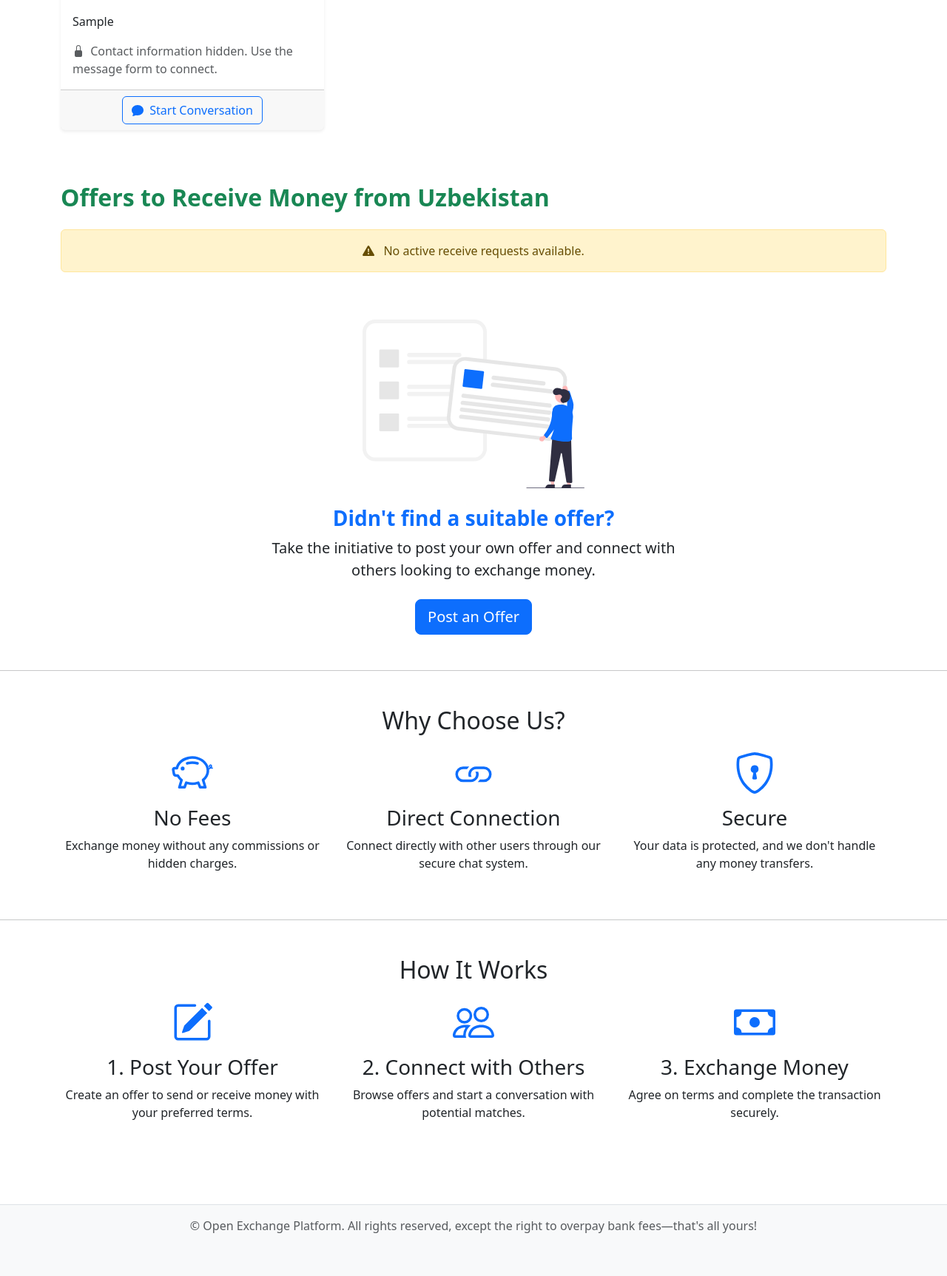
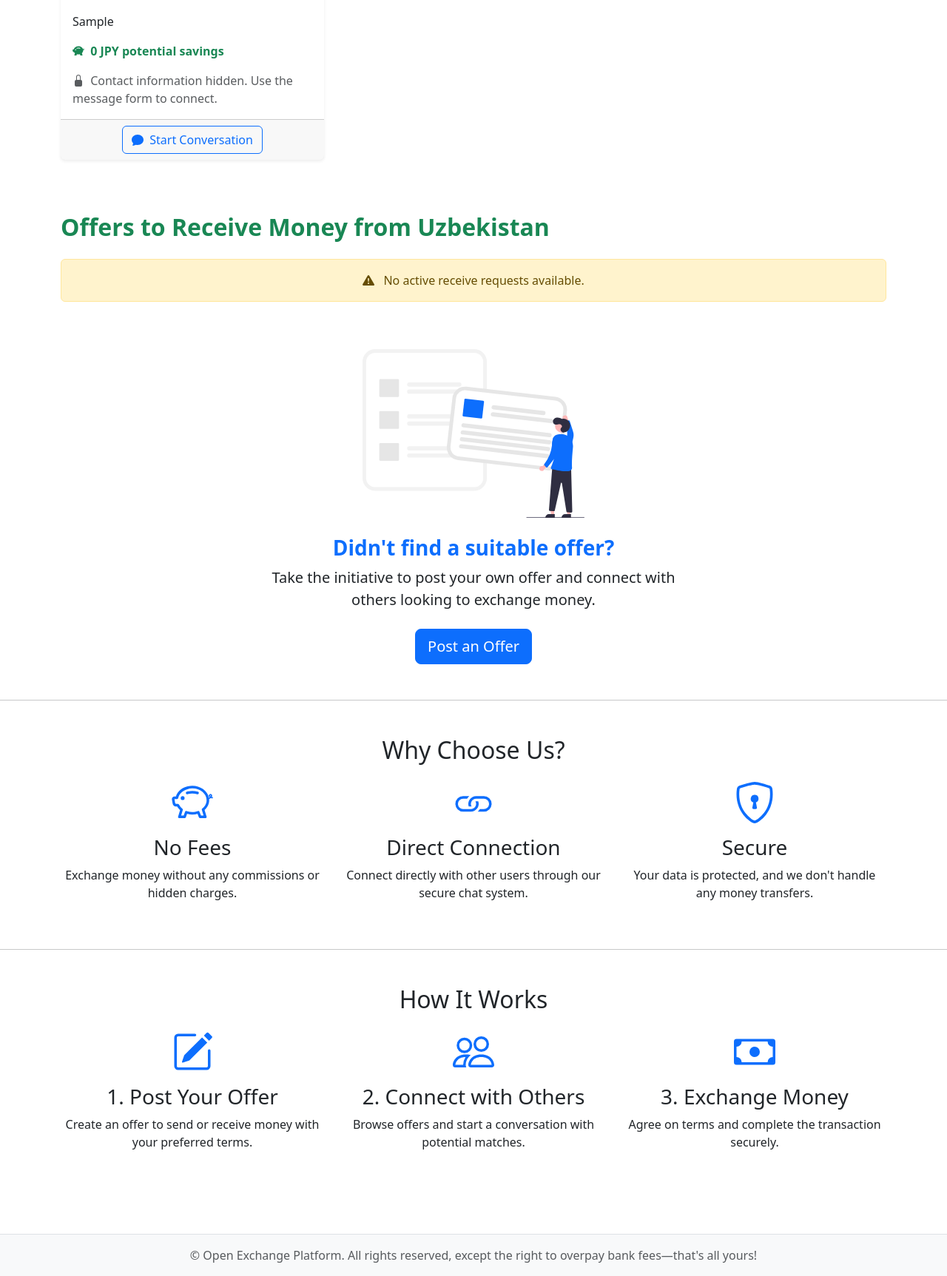
Before and after one commit to uzbeki/exchange_hub, a Django app: page / in a window 1280 px wide. Shown: the part 945-2670 px from the top of the page at 74% size. Before the commit the page ends 2612 px from the top, so only its background shows below. Run offline with Django 5.2, Linux system fonts and the light colour scheme; tables that the repository leaves empty hold one stand-in row (values such as "Sample post"); parts of the project's set-up code (start-up, migrations or seed data) failed here and were passed over.

Commit message:
potential savings added

```diff
--- a/base/templates/allauth/layouts/entrance.html
+++ b/base/templates/allauth/layouts/entrance.html
@@ -14,11 +14,9 @@
                             {% endelement %}
                         {% endfor %}
                     {% endif %}
-                    <div class="shadow rounded-4">
-                        <div id="content" class="p-5">
+                        <div id="content" class="my-md-5 my-3 p-md-5">
                             {% block content %}{% endblock %}
                         </div>
-                    </div>
                 </div>
             </div>
         </div>
--- a/base/templates/index.html
+++ b/base/templates/index.html
@@ -46,6 +46,9 @@
   <symbol id="cash" viewBox="0 0 16 16">
     <path d="M8 10a2 2 0 1 0 0-4 2 2 0 0 0 0 4"/>
     <path d="M0 4a1 1 0 0 1 1-1h14a1 1 0 0 1 1 1v8a1 1 0 0 1-1 1H1a1 1 0 0 1-1-1zm3 0a2 2 0 0 1-2 2v4a2 2 0 0 1 2 2h10a2 2 0 0 1 2-2V6a2 2 0 0 1-2-2z"/>
+  </symbol>
+  <symbol id="piggy-bank-fill" viewBox="0 0 16 16">
+    <path d="M7.964 1.527c-2.977 0-5.571 1.704-6.32 4.125h-.55A1 1 0 0 0 .11 6.824l.254 1.46a1.5 1.5 0 0 0 1.478 1.243h.263c.3.513.688.978 1.145 1.382l-.729 2.477a.5.5 0 0 0 .48.641h2a.5.5 0 0 0 .471-.332l.482-1.351c.635.173 1.31.267 2.011.267.707 0 1.388-.095 2.028-.272l.543 1.372a.5.5 0 0 0 .465.316h2a.5.5 0 0 0 .478-.645l-.761-2.506C13.81 9.895 14.5 8.559 14.5 7.069q0-.218-.02-.431c.261-.11.508-.266.705-.444.315.306.815.306.815-.417 0 .223-.5.223-.461-.026a1 1 0 0 0 .09-.255.7.7 0 0 0-.202-.645.58.58 0 0 0-.707-.098.74.74 0 0 0-.375.562c-.024.243.082.48.32.654a2 2 0 0 1-.259.153c-.534-2.664-3.284-4.595-6.442-4.595m7.173 3.876a.6.6 0 0 1-.098.21l-.044-.025c-.146-.09-.157-.175-.152-.223a.24.24 0 0 1 .117-.173c.049-.027.08-.021.113.012a.2.2 0 0 1 .064.199m-8.999-.65a.5.5 0 1 1-.276-.96A7.6 7.6 0 0 1 7.964 3.5c.763 0 1.497.11 2.18.315a.5.5 0 1 1-.287.958A6.6 6.6 0 0 0 7.964 4.5c-.64 0-1.255.09-1.826.254ZM5 6.25a.75.75 0 1 1-1.5 0 .75.75 0 0 1 1.5 0"/>
   </symbol>
 </svg>
 <!-- Hero Section -->
@@ -111,7 +114,7 @@
                 <svg xmlns="http://www.w3.org/2000/svg" fill="currentColor" class="bi text-primary me-2" viewBox="0 0 16 16" style="width: 1em; height: 1em;">
                   <use xlink:href="#send"/>
                 </svg>
-                Send: {{ req.amount|intcomma }} JPY
+                Send: {{ req.amount|intcomma }} {{ req.currency }}
               </h5>
               <p class="card-text">
                 <strong>Deadline:</strong> {{ req.deadline }} {% if req.urgent %}
@@ -121,6 +124,15 @@
               <p class="card-text">
                 <strong>Conditions:</strong>
                 <span class="d-block mt-1">{{ req.conditions|default:"None"|linebreaks }}</span>
+              </p>
+              <p class="card-text text-success" data-bs-toggle="tooltip" data-bs-placement="top" data-bs-title="This is the approximate amount you and anyone who accepts this offer by skipping bank fees or money transfer services.">
+                  <svg xmlns="http://www.w3.org/2000/svg" fill="currentColor" class="bi me-1" viewBox="0 0 16 16" style="width: 1em; height: 1em;" aria-hidden="true">
+                      <use xlink:href="#piggy-bank-fill"/>
+                  </svg>
+                  <span class="fw-bold">
+                    {{ req.potential_savings_amount|intcomma }} {{ req.currency }}
+                  </span>
+                  <strong>potential savings</strong>
               </p>
               {% if not req.hide_contacts %}
               <p class="card-text">
@@ -229,7 +241,7 @@
                 <svg xmlns="http://www.w3.org/2000/svg" fill="currentColor" class="bi me-2" viewBox="0 0 16 16" style="width: 1em; height: 1em;">
                   <use xlink:href="#receive"/>
                 </svg>
-                Receive: {{ req.amount|intcomma }} JPY
+                Receive: {{ req.amount|intcomma }} {{ req.currency }}
               </h5>
               <p class="card-text">
                 <strong>Deadline:</strong> {{ req.deadline }} {% if req.urgent %}
@@ -240,6 +252,15 @@
                 <strong>Conditions:</strong>
                 <span class="d-block mt-1">{{ req.conditions|default:"None"|linebreaks }}</span>
               </p>
+              <p class="card-text text-success" data-bs-toggle="tooltip" data-bs-placement="top" data-bs-title="This is the approximate amount you and anyone who accepts this offer by skipping bank fees or money transfer services.">
+                <svg xmlns="http://www.w3.org/2000/svg" fill="currentColor" class="bi me-1" viewBox="0 0 16 16" style="width: 1em; height: 1em;" aria-hidden="true">
+                    <use xlink:href="#piggy-bank-fill"/>
+                </svg>
+                <span class="fw-bold">
+                  {{ req.potential_savings_amount|intcomma }} {{ req.currency }}
+                </span>
+                <strong>potential savings</strong>
+            </p>
               {% if not req.hide_contacts %}
               <p class="card-text">
                 <strong>Contact:</strong>
--- a/exchange/models.py
+++ b/exchange/models.py
@@ -40,6 +40,11 @@ class Request(models.Model):
 
     def __str__(self):
         return f"{self.user.username} - {self.type} - {self.amount_with_currency}"
+
+    def potential_savings_amount(self):
+        # for now, it is an approximate amount based on the amount
+        # this should be replaced with a real calculation based on the exchange rate
+        return int(float(self.amount) * 0.03)  # 3% savings
 
 
 
--- a/exchange/templates/exchange/update_offer.html
+++ b/exchange/templates/exchange/update_offer.html
@@ -2,7 +2,7 @@
 {% load static allauth %}
 {% block head_title %}Update Offer{% endblock %}
 {% block content %}
-<div class="container my-5">
+<div class="my-5">
     <div class="row justify-content-center">
         <div class="col-md-8 col-lg-6">
             <div class="card shadow-sm">
```
Also changed, not shown: exchange/templates/exchange/my_offers.html (+20 -3 lines).
